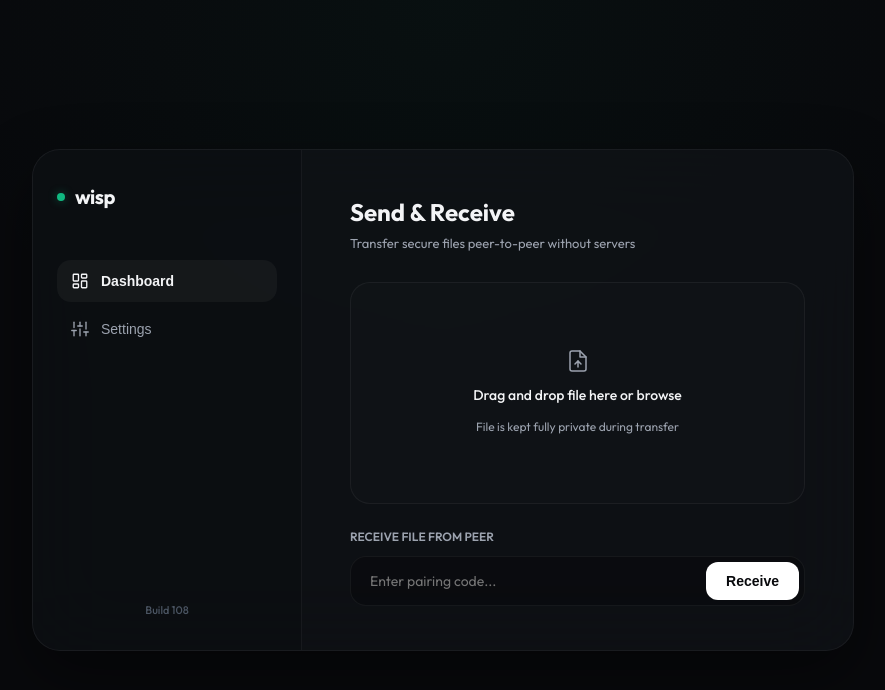
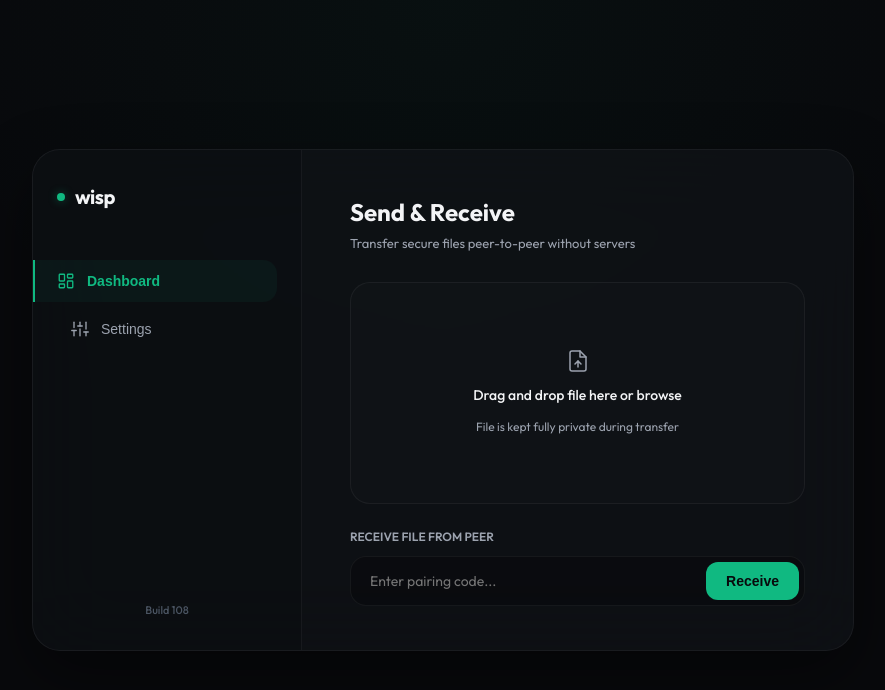
Before and after one commit to YohannHommet/wisp, a Svelte app in the folder ui/: page / in a window 1280 px wide. Shown: the top 690 px of the page, without its empty margins (197-1082 px from the left). Built offline with nearby package versions, Linux system fonts and the light colour scheme.

Commit message:
design: integrate emerald accents in idle navigation, buttons, drop zone hover, and inputs

```diff
--- a/ui/src/app.css
+++ b/ui/src/app.css
@@ -129,9 +129,13 @@ body {
 }
 
 .nav-btn.active {
-  background: rgba(255, 255, 255, 0.04);
-  color: var(--text-primary);
+  background: rgba(16, 185, 129, 0.06);
+  color: var(--accent-emerald);
   font-weight: 600;
+  border-left: 2px solid var(--accent-emerald);
+  border-radius: 0 14px 14px 0;
+  margin-left: -24px;
+  padding-left: 22px;
 }
 
 .sidebar-footer {
@@ -182,8 +186,8 @@ body {
 }
 
 .drop-zone:hover {
-  background: rgba(255, 255, 255, 0.02);
-  border-color: var(--panel-border-glow);
+  background: rgba(16, 185, 129, 0.01);
+  border-color: rgba(16, 185, 129, 0.3);
 }
 
 .drop-icon {
@@ -228,7 +232,7 @@ body {
 }
 
 .code-row:focus-within {
-  border-color: rgba(255, 255, 255, 0.15);
+  border-color: rgba(16, 185, 129, 0.3);
 }
 
 .input-glow {
@@ -243,7 +247,7 @@ body {
 }
 
 .btn-primary {
-  background: #ffffff;
+  background: var(--accent-emerald);
   border: none;
   padding: 10px 20px;
   border-radius: 12px;
@@ -255,7 +259,8 @@ body {
 }
 
 .btn-primary:hover {
-  background: #f3f4f6;
+  background: #059669;
+  color: #ffffff;
   transform: translateY(-1px);
 }
 
```
